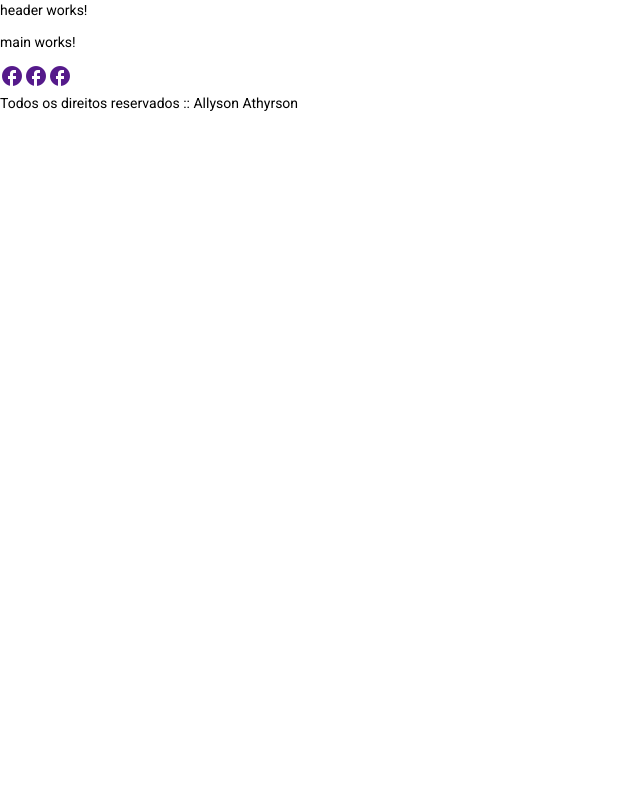
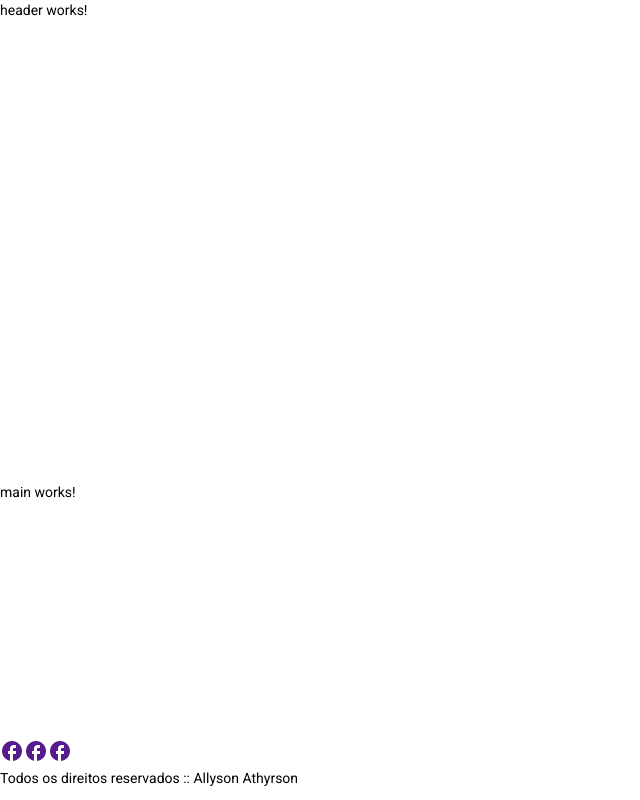
Before and after one commit to Allyson1602/MeuAluguel, an Angular app: page / in a window 1280 px wide. Shown: the whole page, without its empty margins (0-640 px from the left). Built offline with nearby package versions, Linux system fonts and the light colour scheme.

Commit message:
Posicionamento do header, conteudo e footer

```diff
--- a/src/app/app.component.html
+++ b/src/app/app.component.html
@@ -1,4 +1,4 @@
-<div class="container">
+<div class="container dflex">
     <header-component></header-component>
 
     <!-- The routed views render in the <router-outlet>-->
--- a/src/app/app.component.scss
+++ b/src/app/app.component.scss
@@ -0,0 +1,10 @@
+.container {
+    height: 100vh;
+    width: 100vw;
+}
+
+.dflex {
+    display: flex;
+    flex-direction: column;
+    justify-content: space-between;
+}
```
